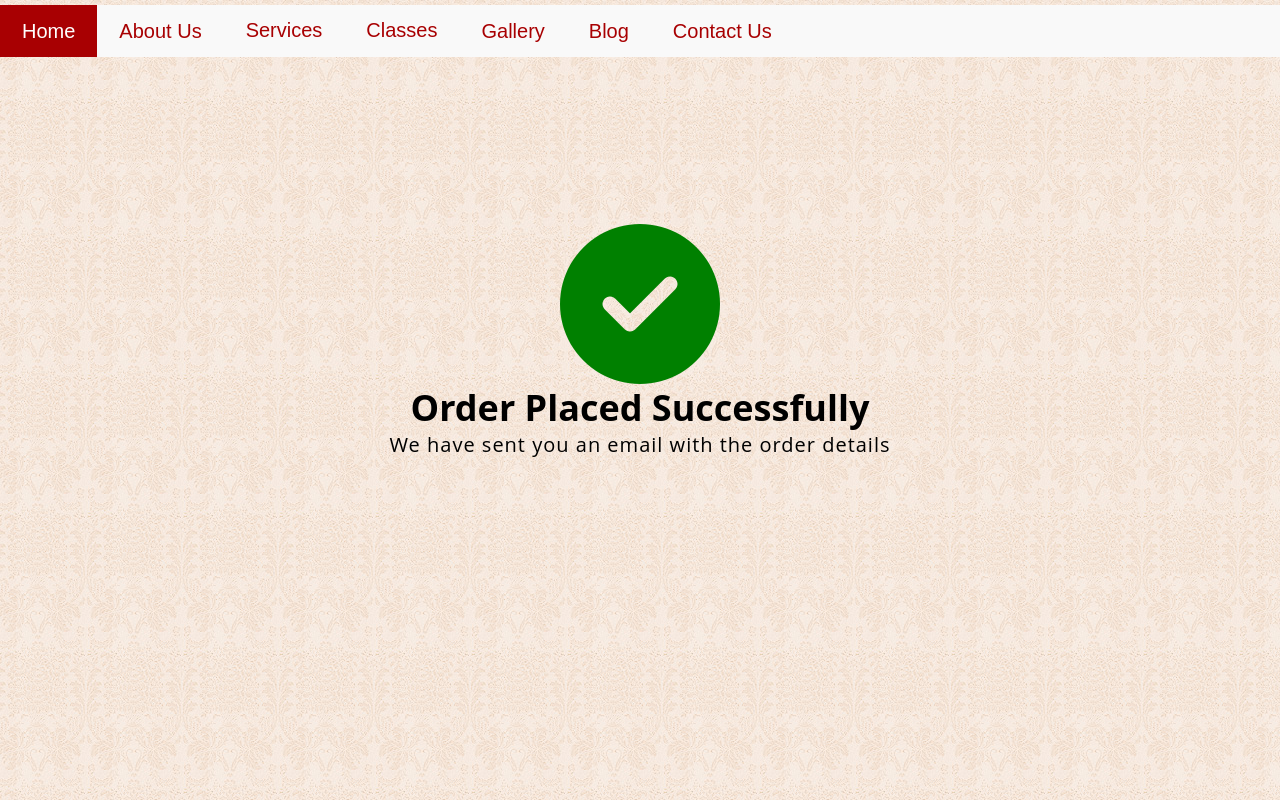
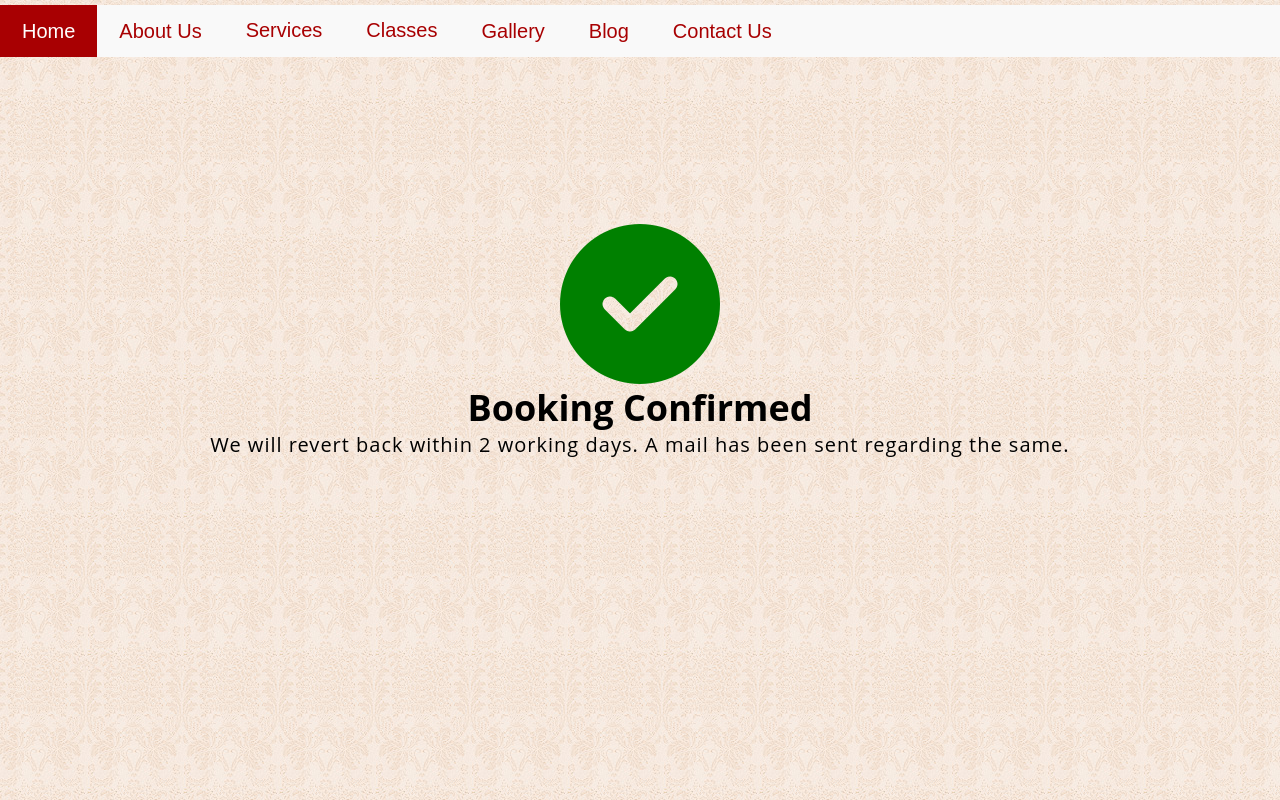
Before and after one commit to pawankumargali/astro, a website: page public/confirmation.html in a window 1280 px wide. Drawn offline with Linux system fonts and the light colour scheme.

Commit message:
added booking confirmation text in confirmation.html

```diff
--- a/public/confirmation.html
+++ b/public/confirmation.html
@@ -69,8 +69,8 @@
         <!-- Confirmation Section -->
         <section>
             <div><i class="fa fa-check-circle" aria-hidden="true"></i></div>
-            <div id="success-title">Order Placed Successfully</div>
-            <div id="success-msg">We have sent you an email with the order details</div>
+            <div id="success-title">Booking Confirmed</div>
+            <div id="success-msg">We will revert back within 2 working days. A mail has been sent regarding the same.</div>
         </section>
 
 </body>
```
